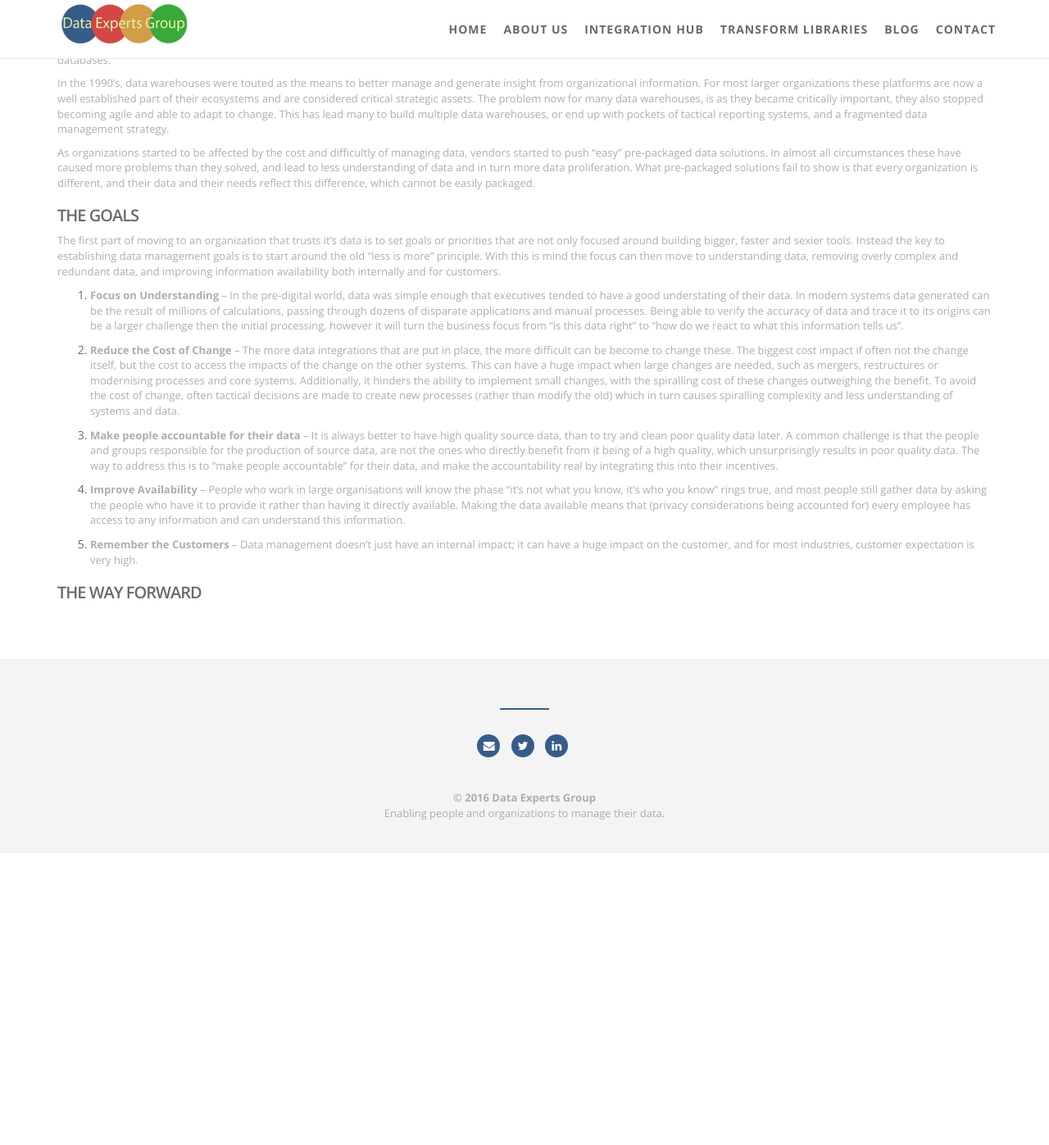
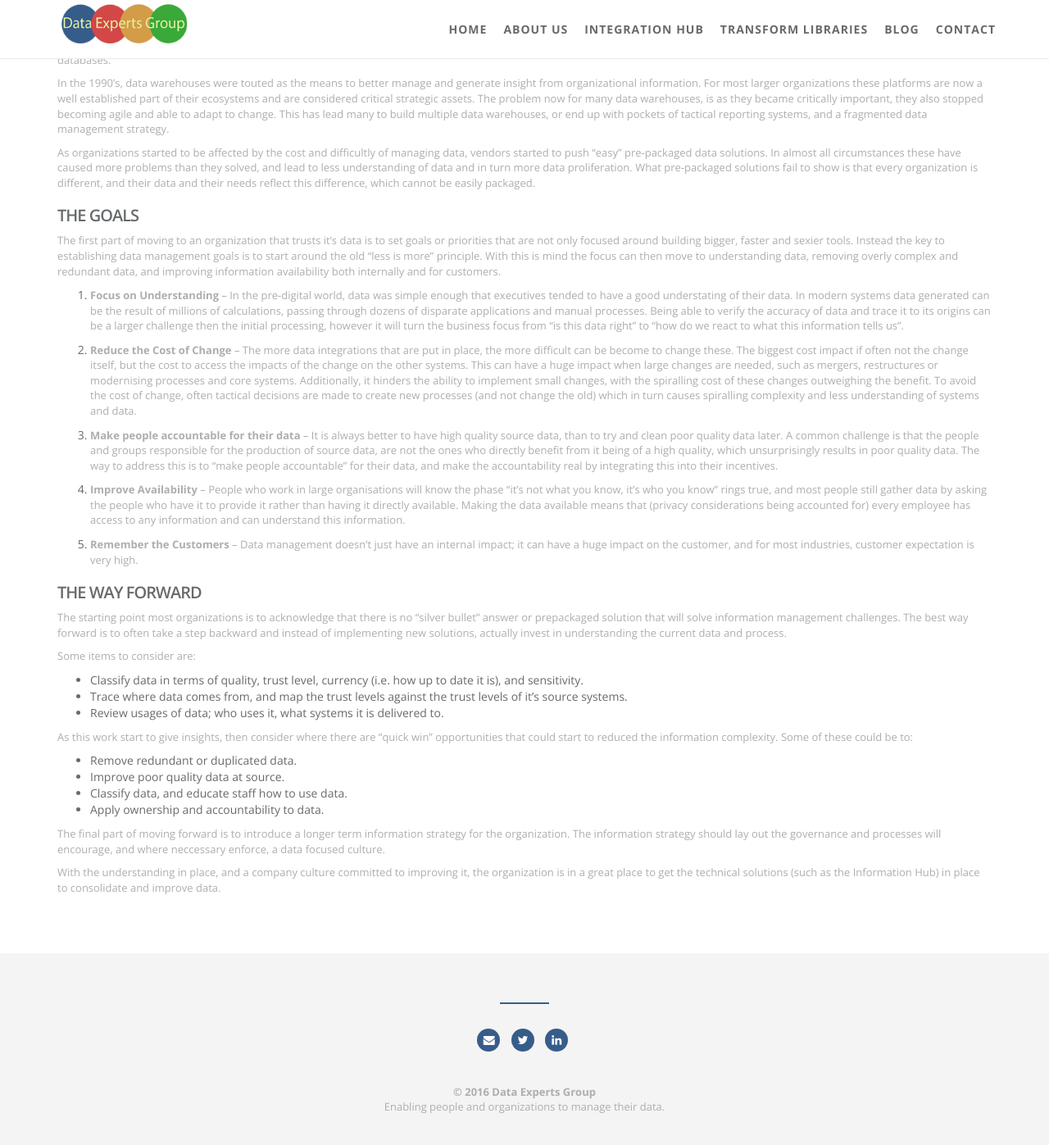
Before and after one commit to DataExperts/DataExperts.github.io, a Jekyll site: the page built from _posts/2016-06-23-do_you_trust_your_data.markdown, in a window 1280 px wide and 1400 px high, scrolled down 976 px. Shown: the top 1397 px of the window at 82% size. Built offline with Jekyll 4.4.1, drawn with Linux system fonts in a browser that asks for light colours; before the commit the page ends 2017 px from its top, so only the background shows below that.

Commit message:
trust blog

```diff
--- a/_posts/2016-06-23-do_you_trust_your_data.markdown
+++ b/_posts/2016-06-23-do_you_trust_your_data.markdown
@@ -40,7 +41,7 @@ The first part of moving to an organization that trusts it’s data is to set go
 
 1.	**Focus on Understanding** – In the pre-digital world, data was simple enough that executives tended to have a good understating of their data.  In modern systems data generated can be the result of millions of calculations, passing through dozens of disparate applications and manual processes.   Being able to verify the accuracy of data and trace it to its origins can be a larger challenge then the initial processing, however it will turn the business focus from “is this data right” to “how do we react to what this information tells us”.
 
-2.	**Reduce the Cost of Change** – The more data integrations that are put in place, the more difficult can be become to change these.  The biggest cost impact if often not the change itself, but the cost to access the impacts of the change on the other systems.  This can have a huge impact when large changes are needed, such as mergers, restructures or modernising processes and core systems.  Additionally, it hinders the ability to implement small changes, with the spiralling cost of these changes outweighing the benefit.  To avoid the cost of change, often tactical decisions are made to create new processes (rather than modify the old) which in turn causes spiralling complexity and less understanding of systems and data.
+2.	**Reduce the Cost of Change** – The more data integrations that are put in place, the more difficult can be become to change these.  The biggest cost impact if often not the change itself, but the cost to access the impacts of the change on the other systems.  This can have a huge impact when large changes are needed, such as mergers, restructures or modernising processes and core systems.  Additionally, it hinders the ability to implement small changes, with the spiralling cost of these changes outweighing the benefit.  To avoid the cost of change, often tactical decisions are made to create new processes (and not change the old) which in turn causes spiralling complexity and less understanding of systems and data.
 
 3.	**Make people accountable for their data** – It is always better to have high quality source data, than to try and clean poor quality data later.  A common challenge is that the people and groups responsible for the production of source data, are not the ones who directly benefit from it being of a high quality, which unsurprisingly results in poor quality data.  The way to address this is to “make people accountable” for their data, and make the accountability real by integrating this into their incentives.
 
@@ -51,3 +52,22 @@ The first part of moving to an organization that trusts it’s data is to set go
 
 The Way Forward
 ---
+
+The starting point most organizations is to acknowledge that there is no "silver bullet" answer or prepackaged solution that will solve information management challenges.  The best way forward is to often take a step backward and instead of implementing new solutions, actually invest in understanding the current data and process.
+
+Some items to consider are:
+
+* Classify data in terms of quality, trust level, currency (i.e. how up to date it is), and sensitivity.
+* Trace where data comes from, and map the trust levels against the trust levels of it's source systems.
+* Review usages of data; who uses it, what systems it is delivered to.
+
+As this work start to give insights, then consider where there are "quick win" opportunities that could start to reduced the information complexity.  Some of these could be to:
+
+* Remove redundant or duplicated data.
+* Improve poor quality data at source.
+* Classify data, and educate staff how to use data.
+* Apply ownership and accountability to data.
+
+The final part of moving forward is to introduce a longer term information strategy for the organization.  The information strategy should lay out the governance and processes will encourage, and where neccessary enforce, a data focused culture.
+
+With the understanding in place, and a company culture committed to improving it, the organization is in a great place to get the technical solutions (such as the Information Hub) in place to consolidate and improve data.
```
Also changed, not shown: other parts of _posts/2016-06-23-do_you_trust_your_data.markdown (+1 -0 lines), transform_libraries.html (+15 -16 lines).
